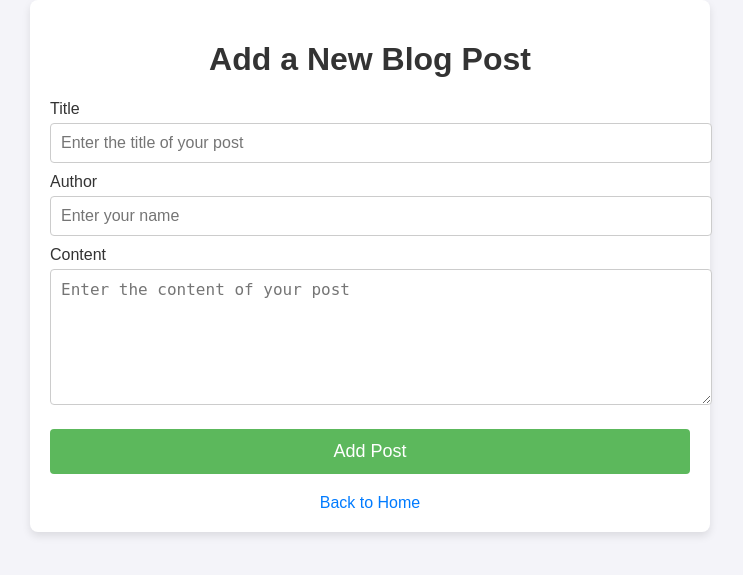
After one commit to MoeManius/masterblog, a Flask app: page /add in a window 1280 px wide. The commit adds this page. Shown: the top 575 px of the page, without its empty margins (270-1013 px from the left). Run offline with Flask 3, Linux system fonts and the light colour scheme.

Commit message:
Added "add" function

```diff
--- a/app.py
+++ b/app.py
@@ -1,4 +1,4 @@
-from flask import Flask, render_template
+from flask import Flask, render_template, request, redirect, url_for
 import json
 
 app = Flask(__name__)
@@ -14,5 +14,41 @@ def index():
     return render_template('index.html', posts=blog_posts)
 
 
+@app.route('/add', methods=['GET', 'POST'])
+def add():
+    if request.method == 'POST':
+        # Get form data from the request
+        title = request.form.get('title')
+        author = request.form.get('author')
+        content = request.form.get('content')
+
+        # Read the existing posts from the JSON file
+        with open('posts.json', 'r') as file:
+            blog_posts = json.load(file)
+
+        # Generate a new ID based on the existing posts
+        new_id = max(post['id'] for post in blog_posts) + 1 if blog_posts else 1
+
+        # Create a new blog post
+        new_post = {
+            'id': new_id,
+            'author': author,
+            'title': title,
+            'content': content
+        }
+
+        # Add the new post to the list of blog posts
+        blog_posts.append(new_post)
+
+        # Write the updated list back to the JSON file
+        with open('posts.json', 'w') as file:
+            json.dump(blog_posts, file, indent=4)
+
+        # Redirect to the home page after adding the post
+        return redirect(url_for('index'))
+
+    return render_template('add.html')
+
+
 if __name__ == '__main__':
     app.run(host="0.0.0.0", port=5000, debug=True)
--- /dev/null
+++ b/templates/add.html
@@ -0,0 +1,101 @@
+<!DOCTYPE html>
+<html lang="en">
+<head>
+    <meta charset="UTF-8">
+    <meta name="viewport" content="width=device-width, initial-scale=1.0">
+    <title>Add a New Blog Post</title>
+    <style>
+        body {
+            font-family: Arial, sans-serif;
+            margin: 0;
+            padding: 0;
+            background-color: #f4f4f9;
+        }
+
+        .container {
+            width: 50%;
+            margin: 0 auto;
+            padding: 20px;
+            background-color: #fff;
+            box-shadow: 0 4px 8px rgba(0, 0, 0, 0.1);
+            border-radius: 8px;
+        }
+
+        h1 {
+            text-align: center;
+            color: #333;
+        }
+
+        label {
+            font-size: 16px;
+            margin-top: 10px;
+            display: block;
+            color: #333;
+        }
+
+        input, textarea {
+            width: 100%;
+            padding: 10px;
+            margin-top: 5px;
+            font-size: 16px;
+            border-radius: 4px;
+            border: 1px solid #ccc;
+        }
+
+        button {
+            width: 100%;
+            padding: 12px;
+            font-size: 18px;
+            background-color: #5cb85c;
+            color: white;
+            border: none;
+            border-radius: 4px;
+            cursor: pointer;
+            margin-top: 20px;
+        }
+
+        button:hover {
+            background-color: #4cae4c;
+        }
+
+        .back-link {
+            display: block;
+            text-align: center;
+            margin-top: 20px;
+        }
+
+        .back-link a {
+            text-decoration: none;
+            color: #007bff;
+        }
+
+        .back-link a:hover {
+            text-decoration: underline;
+        }
+    </style>
+</head>
+<body>
+    <div class="container">
+        <h1>Add a New Blog Post</h1>
+
+        <!-- Form for adding a new post -->
+        <form action="/add" method="POST">
+            <label for="title">Title</label>
+            <input type="text" id="title" name="title" required placeholder="Enter the title of your post">
+
+            <label for="author">Author</label>
+            <input type="text" id="author" name="author" required placeholder="Enter your name">
+
+            <label for="content">Content</label>
+            <textarea id="content" name="content" rows="6" required placeholder="Enter the content of your post"></textarea>
+
+            <button type="submit">Add Post</button>
+        </form>
+
+        <!-- Link back to home page -->
+        <div class="back-link">
+            <a href="/">Back to Home</a>
+        </div>
+    </div>
+</body>
+</html>
```
Also changed, not shown: templates/index.html (+17 -17 lines).
